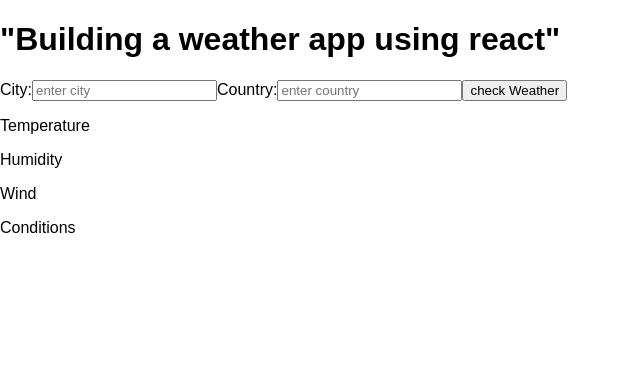
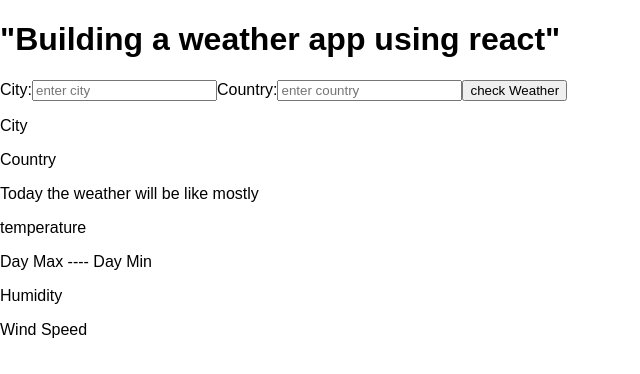
Before and after one commit to MadhuBeesetty/weatherapp-react.js, a React (Create React App) app in the folder weather-application/: page / in a window 1280 px wide. Shown: the top 374 px of the page, without its empty margins (0-640 px from the left). Built offline with nearby package versions, Linux system fonts and the light colour scheme.

Commit message:
rendering api data into component

```diff
--- a/weather-application/src/App.js
+++ b/weather-application/src/App.js
@@ -6,7 +6,16 @@
 const API_KEY = "bb5d6ae545e675fae9a1230b7f4fcd98"
 
 class App extends React.Component {
-
+  state = {
+    city: undefined,
+    country: undefined,
+    temperature: undefined,
+    humidity: undefined,
+    windspeed: undefined,
+    weatherType: undefined,
+    dayMax : undefined,
+    dayMin : undefined
+  }
   weather = async (e) => {
     e.preventDefault();
     const city = e.target.elements.city.value;
@@ -14,12 +23,31 @@
     const connect_api = await fetch(`http://api.openweathermap.org/data/2.5/weather?q=${city},${country}&appid=${API_KEY}&units=metric`);
     const data = await connect_api.json();
     console.log(data);
+    this.setState({
+      city: data.name,
+      country: data.sys.country,
+      temperature: data.main.temp,
+      humidity: data.main.humidity,
+      windspeed: data.wind.speed,
+      weatherType: data.weather[0].main,
+      dayMax: data.main.temp_max,
+      dayMin: data.main.temp_min
+    })
   }
   render() {
     return (
       <div >
         <Location weather={this.weather} />
-        <WeatherDisplay />
+        <WeatherDisplay
+          city={this.state.city}
+          country={this.state.country}
+          temperature={this.state.temperature}
+          dayMax={this.state.dayMax}
+          dayMin={this.state.dayMin}
+          humidity={this.state.humidity}
+          windspeed={this.state.windspeed}
+          weatherType={this.state.weatherType}
+        />
       </div>
     );
   }
--- a/weather-application/src/components/WeatherDisplay.js
+++ b/weather-application/src/components/WeatherDisplay.js
@@ -4,10 +4,13 @@
   render() {
     return(
       <div>
-        <p>Temperature</p>
-        <p>Humidity</p>
-        <p>Wind</p>
-        <p>Conditions</p>
+        <p> City {this.props.city}</p>
+        <p> Country {this.props.country}</p>
+        <p> Today the weather will be like mostly {this.props.weatherType}</p>
+        <p> temperature {this.props.temperature}</p>
+        <p> Day Max {this.props.dayMax} ---- Day Min {this.props.dayMin}</p>
+        <p> Humidity {this.props.humidity}</p>
+        <p> Wind Speed {this.props.windspeed}</p>
       </div>
     )
   }
```
